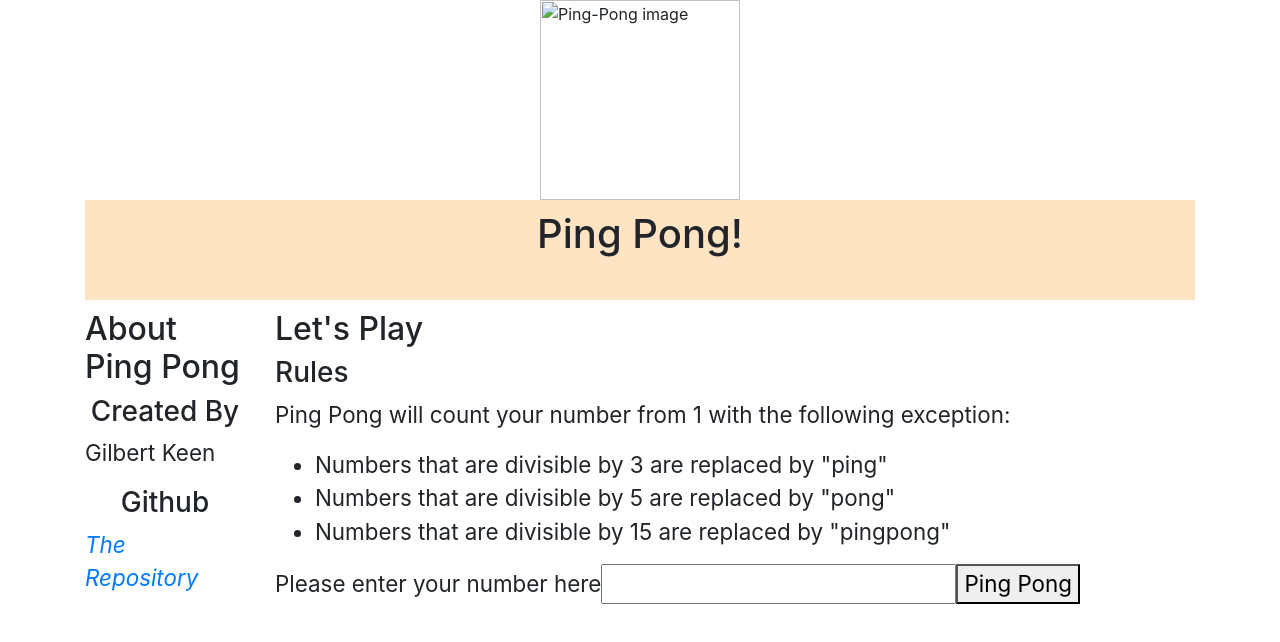
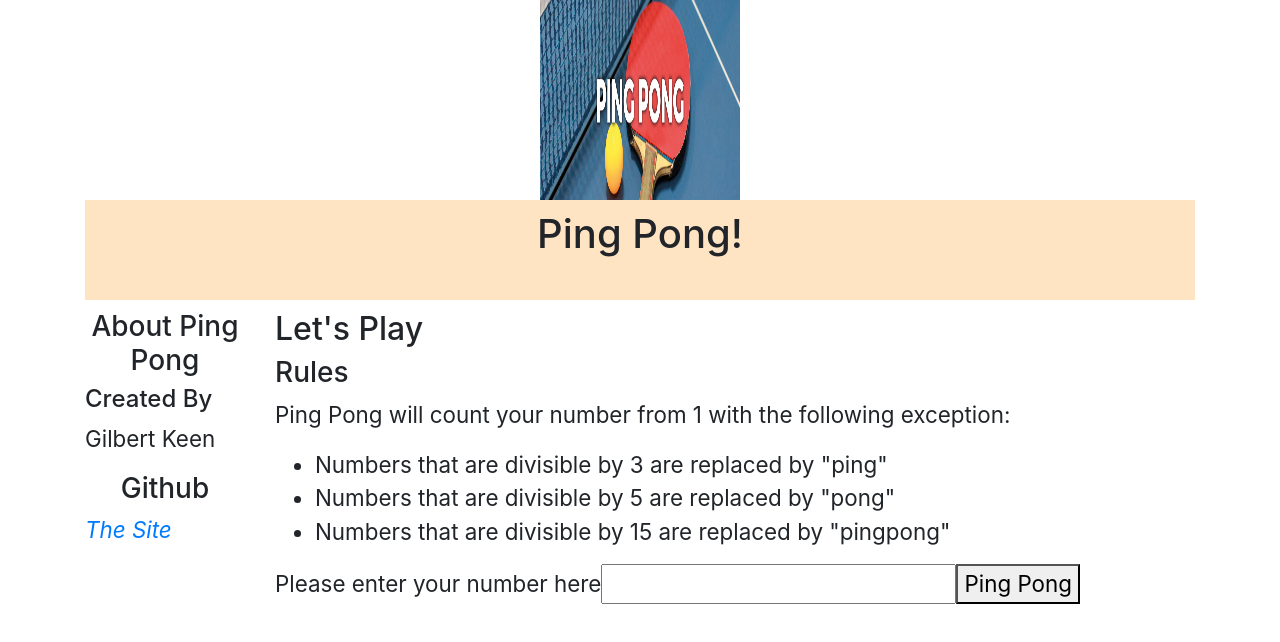
Before and after one commit to nziokifred/Ping-Pong, a plain HTML site: page index.html in a window 1280 px wide. Drawn offline with nearby package versions, Linux system fonts and the light colour scheme.

Commit message:
Add link to the site

```diff
--- a/index.html
+++ b/index.html
@@ -8,18 +8,18 @@
     <link rel="stylesheet" type="text/css" href="CSS/styles.css" >
 </head>
 <body>
-    <img src="Ping-Pong.jpeg" alt="Ping-Pong image">
+    <img src="Ping-Pong.jpg" alt="Ping-Pong image">
     <div class="container">
         <div class="header">
             <h1>Ping Pong!</h1>
         </div>
         <div class="row">
             <div class="side col col-sm-12 col-md-3 col-lg-2">
-                <h2>About Ping Pong</h2>
-                <h3>Created By</h3>
+                <h3>About Ping Pong</h3>
+                <h4>Created By</h4>
                 <p>Gilbert Keen</p>
                 <h3>Github</h3>
-                <a href="https://github.com/theekeen/Ping-Pong">The Repository</a>
+                <a href="https://github.com/theekeen/Ping-Pong">The Site</a>
             </div>
             <div class="col-sm-12 col-md-9 col-lg-10">
                 <h2>Let's Play</h2>
```
Also changed, not shown: Ping-Pong.jpg (added).
